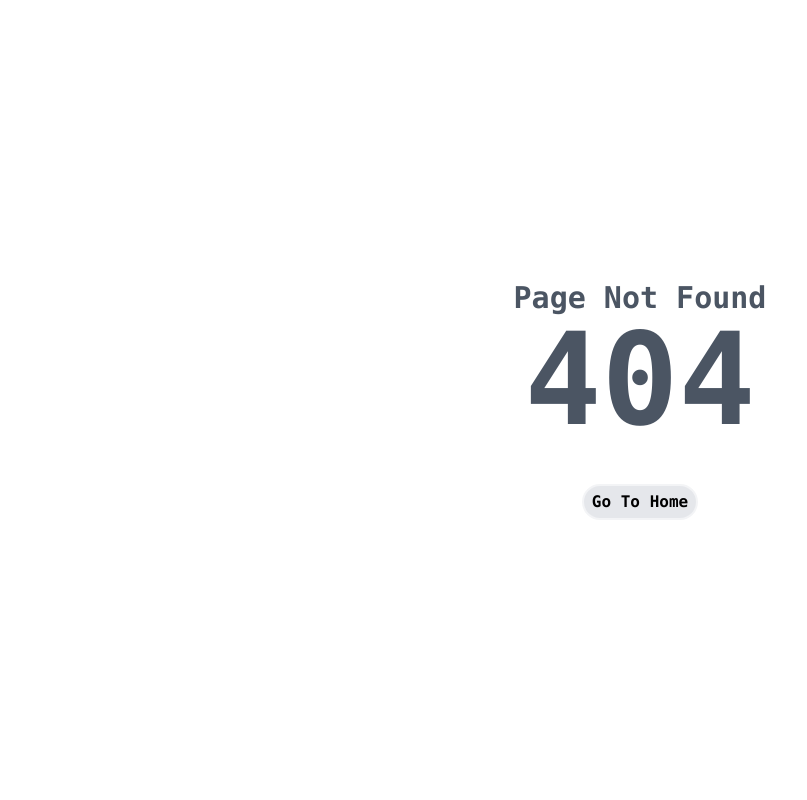
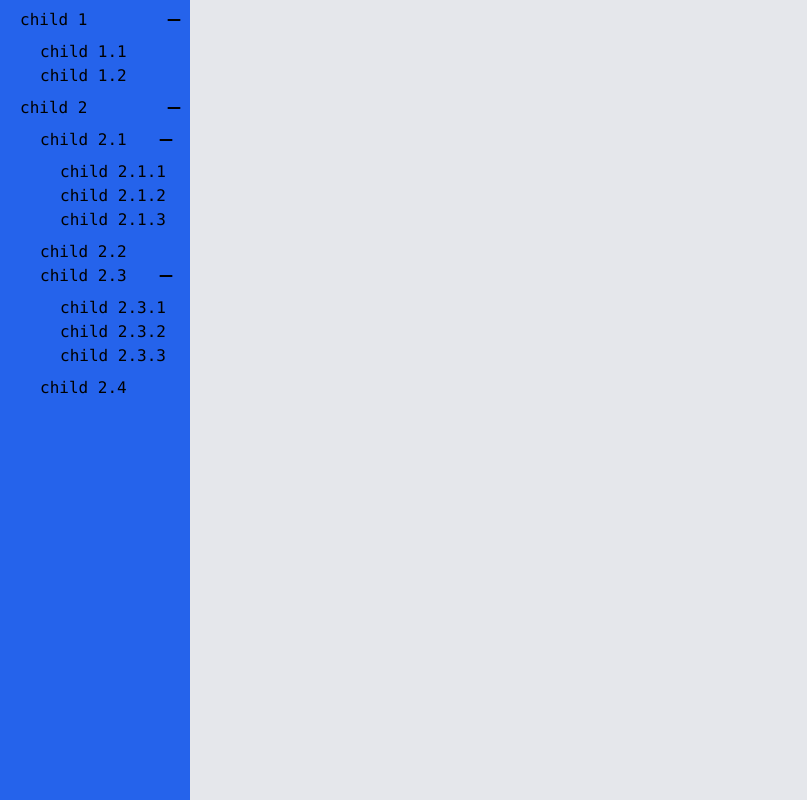
Before and after one commit to aliNajib4/small-project, a React (Vite) app: page /tree-view in a window 1280 px wide. Before the commit this address had no page. Shown: the whole page, without its empty margins (0-807 px from the left). Built offline with nearby package versions, Linux system fonts and the light colour scheme; what tw-elements-react would draw is missing.

Commit message:
add tree view

```diff
--- a/src/App.jsx
+++ b/src/App.jsx
@@ -9,6 +9,7 @@ import Slider2 from "./components/sliders/2/Slider";
 import Slider3 from "./components/sliders/3/Slider";
 import NotFound from "./components/NotFound";
 import LoadMore from "./components/load_more/LoadMore";
+import TreeView from "./components/tree_view/TreeView";
 
 function App() {
   return (
@@ -24,6 +25,7 @@ function App() {
           <Route path="/sliders/2" element={<Slider2 />} />
           <Route path="/sliders/3" element={<Slider3 />} />
           <Route path="/load-more" element={<LoadMore />} />
+          <Route path="/tree-view" element={<TreeView />} />
           <Route path="*" element={<NotFound />} />
         </Routes>
       </main>
--- /dev/null
+++ b/src/components/tree_view/MenuItem.jsx
@@ -0,0 +1,25 @@
+import MenuList from "./MenuList";
+import PropTypes from "prop-types";
+import { useState } from "react";
+import { FaPlus, FaMinus } from "react-icons/fa6";
+
+const MenuItem = ({ data }) => {
+  const [show, setShow] = useState(true);
+  return (
+    <li className="flex flex-col">
+      <p
+        onClick={() => setShow(!show)}
+        className="flex items-center justify-between"
+      >
+        {data.name} {data.children && (show ? <FaMinus /> : <FaPlus />)}
+      </p>
+      {data.children && <MenuList data={data.children} show={show} />}
+    </li>
+  );
+};
+
+MenuItem.propTypes = {
+  data: PropTypes.object.isRequired,
+};
+
+export default MenuItem;
--- /dev/null
+++ b/src/components/tree_view/MenuList.jsx
@@ -0,0 +1,19 @@
+import MenuItem from "./MenuItem";
+import PropTypes from "prop-types";
+
+const MenuList = ({ data, show = true }) => {
+  return (
+    <ul className={`m-2 list-inside list-decimal pl-3 ${show ? "" : "hidden"}`}>
+      {data.map((item) => (
+        <MenuItem key={item.id} data={item} />
+      ))}
+    </ul>
+  );
+};
+
+MenuList.propTypes = {
+  data: PropTypes.array.isRequired,
+  show: PropTypes.bool,
+};
+
+export default MenuList;
--- /dev/null
+++ b/src/components/tree_view/TreeView.jsx
@@ -0,0 +1,15 @@
+import React from "react";
+import data from "./data";
+import MenuList from "./MenuList";
+
+const TreeView = () => {
+  return (
+    <div className="h-screen w-screen bg-gray-200">
+      <div className="absolute left-0 top-0 h-screen bg-blue-600">
+        <MenuList data={data.children} />
+      </div>
+    </div>
+  );
+};
+
+export default TreeView;
--- /dev/null
+++ b/src/components/tree_view/data.js
@@ -0,0 +1,42 @@
+const data = {
+  id: 1,
+  name: "root",
+  children: [
+    {
+      id: 2,
+      name: "child 1",
+      children: [
+        { id: 3, name: "child 1.1" },
+        { id: 4, name: "child 1.2" },
+      ],
+    },
+    {
+      id: 5,
+      name: "child 2",
+      children: [
+        {
+          id: 6,
+          name: "child 2.1",
+          children: [
+            { id: 13, name: "child 2.1.1" },
+            { id: 14, name: "child 2.1.2" },
+            { id: 15, name: "child 2.1.3" },
+          ],
+        },
+        { id: 7, name: "child 2.2" },
+        {
+          id: 8,
+          name: "child 2.3",
+          children: [
+            { id: 10, name: "child 2.3.1" },
+            { id: 11, name: "child 2.3.2" },
+            { id: 12, name: "child 2.3.3" },
+          ],
+        },
+        { id: 9, name: "child 2.4" },
+      ],
+    },
+  ],
+};
+
+export default data;
```
